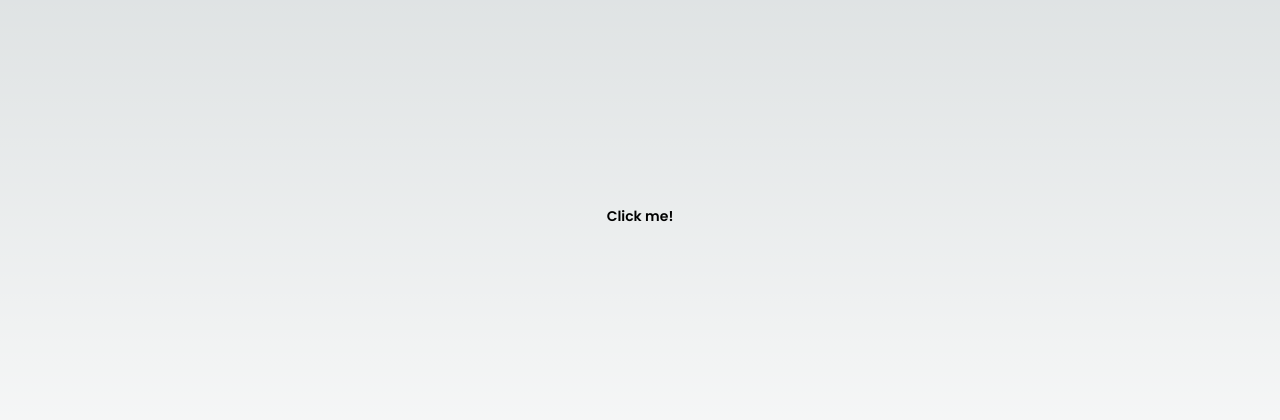
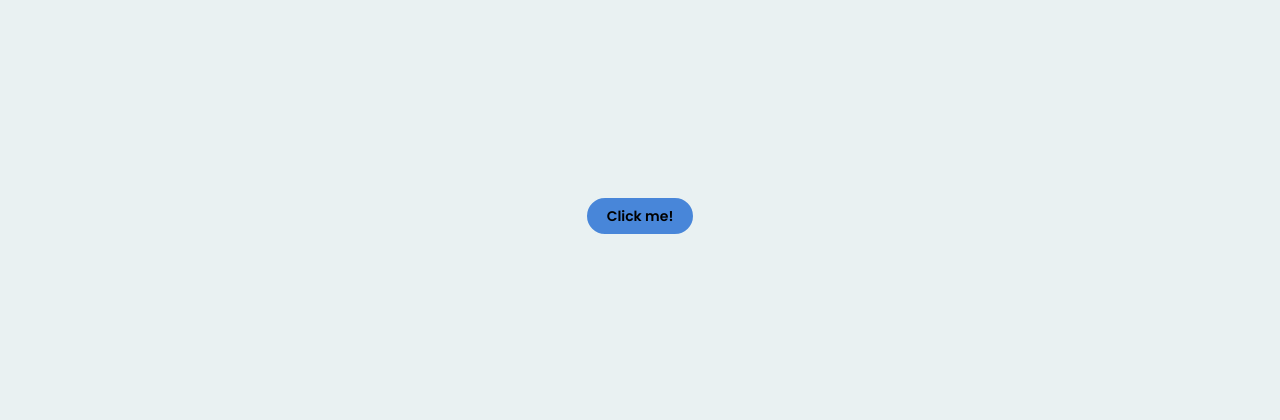
Before and after one commit to timetam24/TIL, a Next.js app in the folder practices/practice5/: page / in a window 1280 px wide. Shown: the part 184-604 px from the top of the page. Built offline with nearby package versions, Linux system fonts and the light colour scheme.

Commit message:
globals.css color schme 수정

```diff
--- a/practices/practice5/app/globals.css
+++ b/practices/practice5/app/globals.css
@@ -4,29 +4,28 @@
 
 :root {
   --foreground-rgb: 0, 0, 0;
-  --background-start-rgb: 214, 219, 220;
-  --background-end-rgb: 255, 255, 255;
-  --color-primary: 0,173,181;
-  --color-secondary: 238,238,238;
-  --color-tertiary: 57, 62, 70;
+  --background-rgb: 233, 241, 242;
+
+  --border-rgb: 233, 241, 242;
+
+  --primary-rgb: 72, 134, 217;
+  --interact-rgb: 62, 96, 140; /* hover, focus, active */
 }
 
 @media (prefers-color-scheme: dark) {
   :root {
     --foreground-rgb: 255, 255, 255;
-    --background-start-rgb: 0, 0, 0;
-    --background-end-rgb: 0, 0, 0;
+    --background-rgb: 13, 0, 0;
+
+    --border-rgb: 13, 0, 0;
+
+    --primary-rgb: 82, 136, 242;
   }
 }
 
 body {
   color: rgb(var(--foreground-rgb));
-  background: linear-gradient(
-      to bottom,
-      transparent,
-      rgb(var(--background-end-rgb))
-    )
-    rgb(var(--background-start-rgb));
+  background: rgb(var(--background-rgb));
 }
 
 @layer utilities {
```
